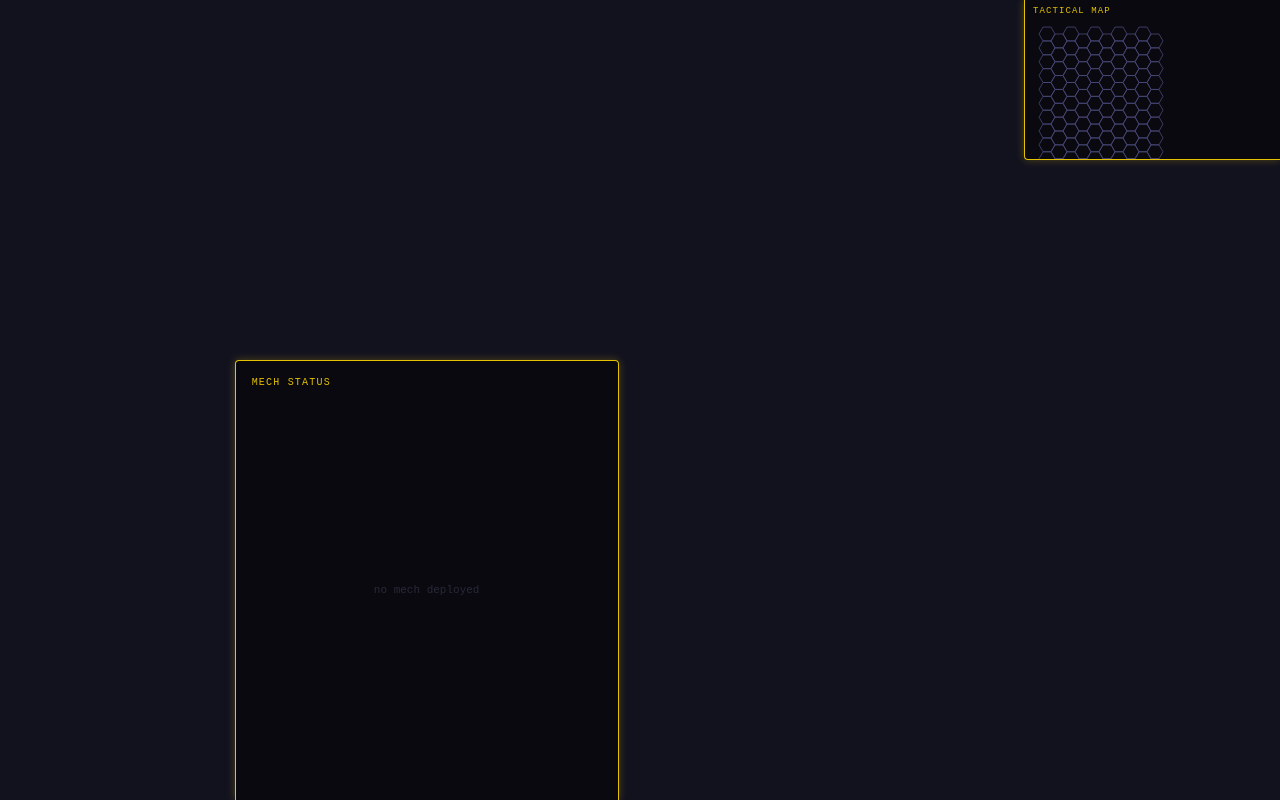
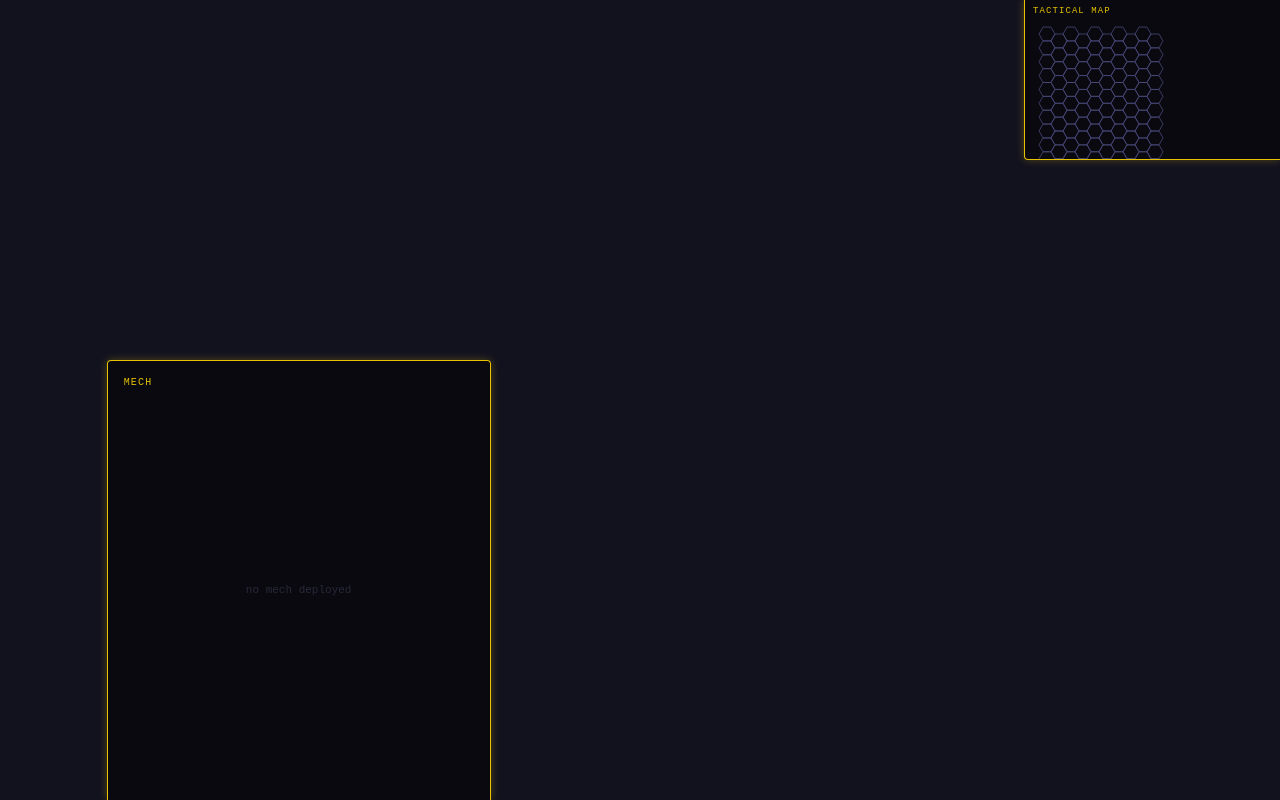
Before and after one commit to xpcoffee/tactical-lattice, a React (Vite) app in the folder src/renderer/: page / in a window 1280 px wide. Built offline with nearby package versions, Linux system fonts and the light colour scheme.

Commit message:
feat: add permanent e2e layout spec, fix skill to use playwright test runner

```diff
--- a/src/renderer/src/App.css
+++ b/src/renderer/src/App.css
@@ -36,7 +36,7 @@
   width: 30vw;
   height: 55vh;
   bottom: 0;
-  left: calc(33.333vw - 15vw);
+  left: calc(33.333vw - 25vw);
   background: rgba(8, 8, 14, 0.88);
   border: 1px solid #e6c200;
   border-bottom: none;
--- a/src/renderer/src/App.tsx
+++ b/src/renderer/src/App.tsx
@@ -1,6 +1,6 @@
 import { useRef } from 'react'
 import PhaserGame, { type IRefPhaserGame } from './phaser/PhaserGame'
-import MechStatus from './ui/MechStatus'
+import Mech from './ui/Mech'
 import Minimap from './ui/Minimap'
 
 export default function App() {
@@ -9,7 +9,7 @@ export default function App() {
   return (
     <div className="app-layout">
       <div className="panel-mech-status">
-        <MechStatus />
+        <Mech />
       </div>
       <div className="panel-battlefield">
         <PhaserGame ref={phaserRef} />
--- a/src/renderer/src/ui/MechStatus.tsx
+++ b/src/renderer/src/ui/Mech.tsx
@@ -1,11 +1,11 @@
-// Mech status panel (bottom-left).
+// Mech panel (bottom-left).
 // Over-the-shoulder view of the player mech via trailing drone camera.
 // Shows component HP, overheated weapons, destroyed limbs, and action animations.
 
-export default function MechStatus() {
+export default function Mech() {
   return (
     <div style={{ padding: '16px', height: '100%', display: 'flex', flexDirection: 'column', gap: '8px' }}>
-      <div style={{ fontSize: '10px', color: '#e6c200', letterSpacing: '0.12em' }}>MECH STATUS</div>
+      <div style={{ fontSize: '10px', color: '#e6c200', letterSpacing: '0.12em' }}>MECH</div>
       {/* Placeholder — will render mech sprite + per-component HP bars */}
       <div style={{ flex: 1, display: 'flex', alignItems: 'center', justifyContent: 'center', color: '#2a2a3a', fontSize: '11px' }}>
         no mech deployed
```
Also changed, not shown: 2 other files (tests, documents, lock files or other folders).
